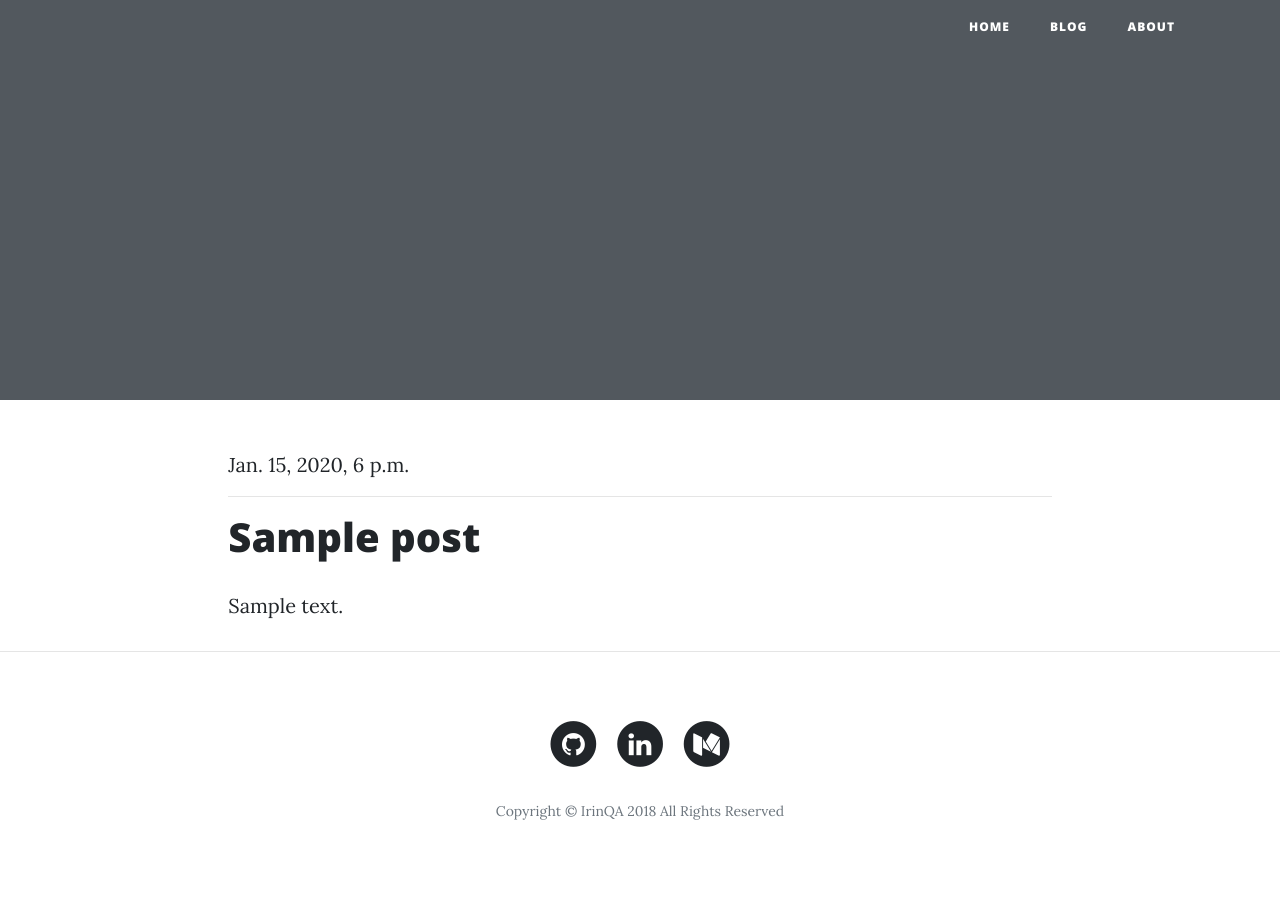
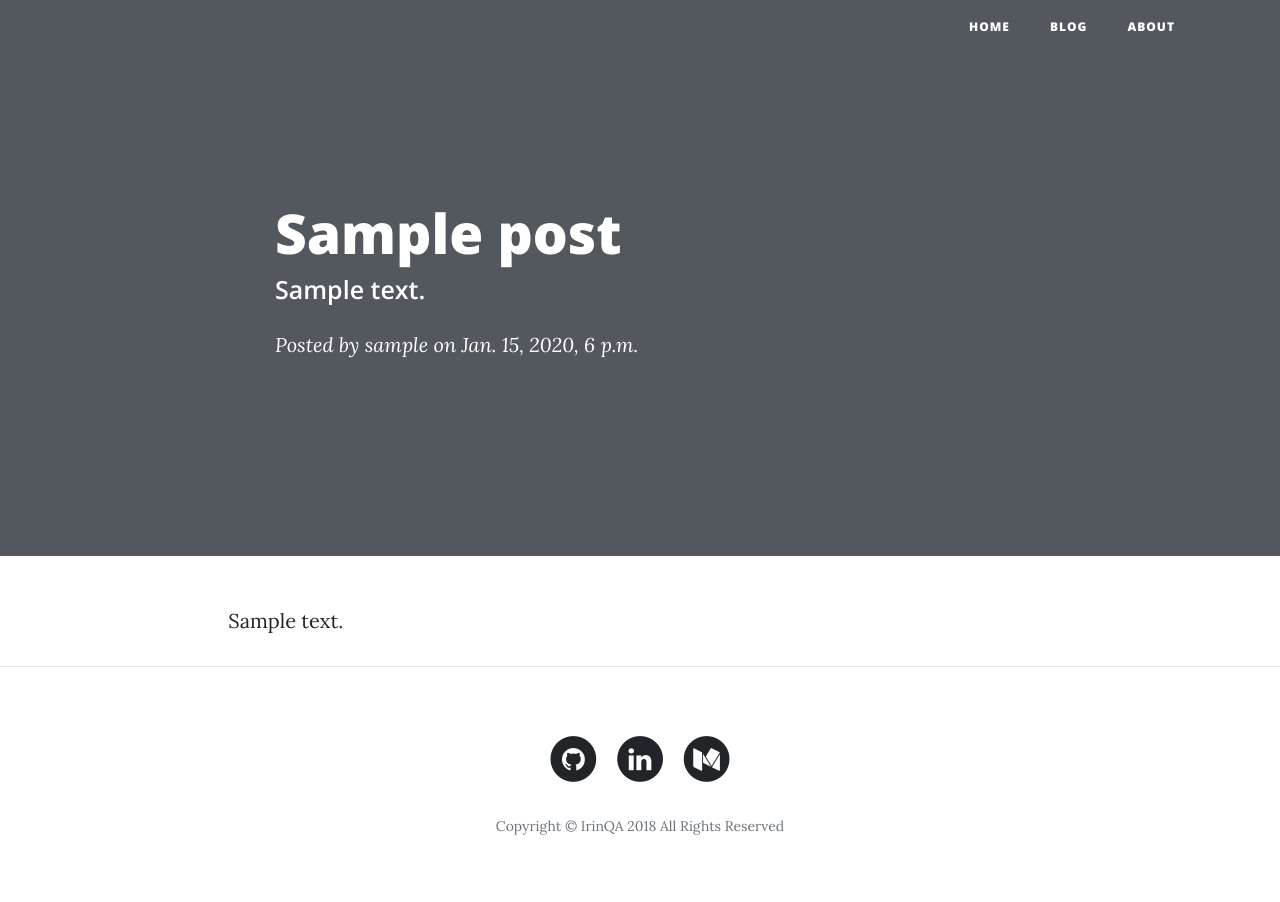
Before and after one commit to bnx05/blog-o-cat, a Django app: a page that uses blog/templates/blog/post_detail.html in a window 1280 px wide. Before the commit the page ends 820 px from the top, so only its background shows below. Run offline with Django 3.2, Linux system fonts and the light colour scheme; tables that the repository leaves empty hold one stand-in row (values such as "Sample post"); some libraries are stand-ins or nearby versions.

Commit message:
make prettier

```diff
--- a/blog/templates/blog/post_detail.html
+++ b/blog/templates/blog/post_detail.html
@@ -7,7 +7,12 @@
   <div class="container">
     <div class="row">
       <div class="col-lg-8 col-md-10 mx-auto">
-        <div class="site-heading">
+        <div class="post-heading">
+          <h1>{{ post.title }}</h1>
+          <h2 class="subheading">{{ post.text }}</h2>
+            <span class="meta">Posted by
+              <a href="/about">{{ post.author }}</a>
+              on {{ post.published_date }}</span>
         </div>
       </div>
     </div>
@@ -18,16 +23,7 @@
 {% block content %}
 <div class="post">
   <div class="col-lg-8 col-md-10 mx-auto">
-    {% if post.published_date %}
-      <div class="date">
-        {{ post.published_date }}
-      </div>
-    {% endif %}
-
-    <hr>
-
-    <h1>{{ post.title }}</h1>
-    <p align="justify">{{ post.text | safe | linebreaksbr }}</p>
+    <p>{{ post.text | safe | linebreaksbr }}</p>
   </div>
 </div>
 {% endblock %}
```
